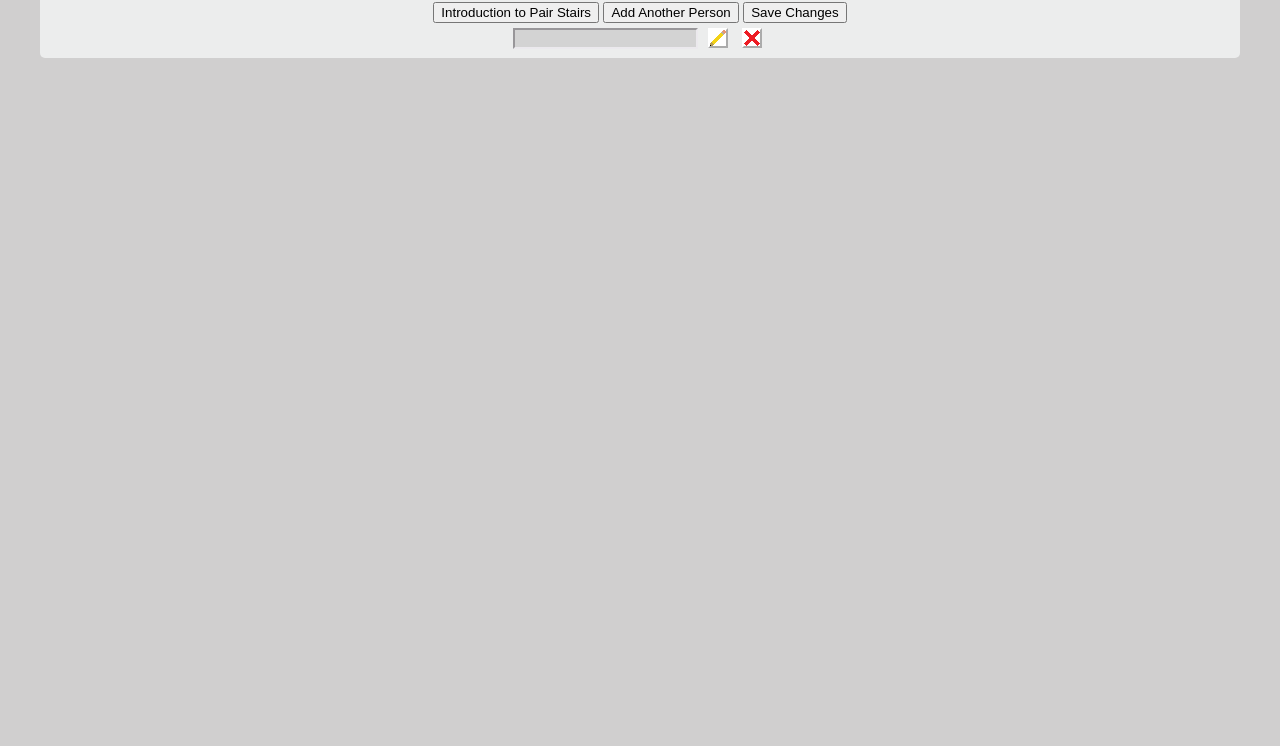
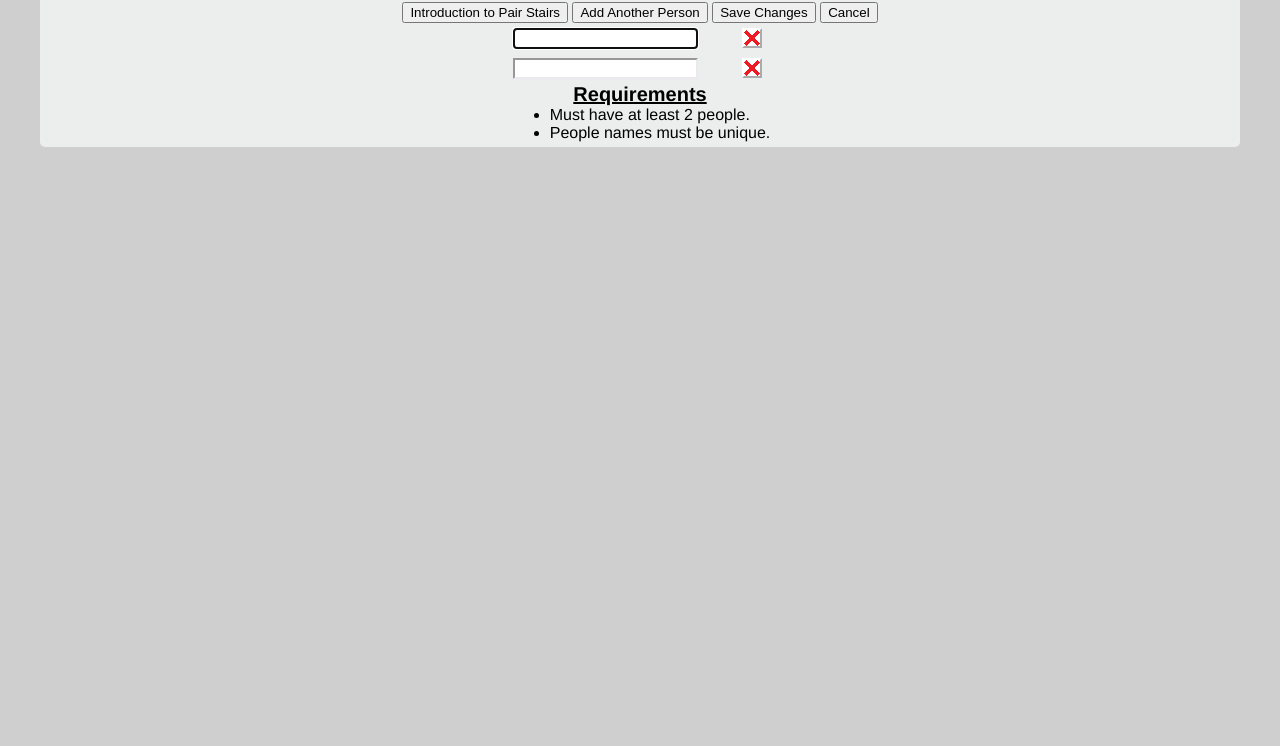
Before and after one commit to MRylander/AgilePairLadder, a plain HTML site: page src/html/editPeople.html in a window 1280 px wide. Shown: the part 54-800 px from the top of the page. Drawn offline with Linux system fonts and the light colour scheme.

Commit message:
Mike Rylander - handled zero people conditions, added requirements list to edit people page

```diff
--- a/src/css/editPeople.css
+++ b/src/css/editPeople.css
@@ -31,3 +31,17 @@
     color: black;
     background-color: #d3d3d3;
 }
+
+div.requirements {
+    text-align: left;
+    display: inline-block;
+}
+
+div.requirements h1 {
+    font-size: 125%;
+    margin: 0;
+    border: 0 solid black;
+    padding: 0;
+    text-align: center;
+    text-decoration: underline;
+}
--- a/src/css/site.css
+++ b/src/css/site.css
@@ -73,3 +73,8 @@ td {
 table {
 	border-spacing: 1;
 }
+
+ul {
+    margin: 0;
+    border: 0 solid black;
+}
--- a/src/html/editPeople.html
+++ b/src/html/editPeople.html
@@ -45,13 +45,24 @@
                 <input type="button" value="Introduction to Pair Stairs" onclick="window.location.href = '../index.html';"/>
                 <input class="button" type="button" value="Add Another Person" onclick="addNewPersonField();"/>
                 <input class="button" type="button" value="Save Changes" onclick="savePeople();"/>
+                <input type="button" value="Cancel" onclick="window.location.href = 'pairStair.html';"/>
 
                 <div class="person">
                     <input class="person_name" type="text" maxlength="25" value="" disabled=""/>
-                    <input class="person_edit_button button" type="image" src="../images/edit16.png" value="Edit"
-                           onclick="makeFieldEditable(this);"/>
-                    <input class="person_remove_button button" type="image" src="../images/delete16.png" value="Remove"
-                           onclick="removeField(this);"/>
+                    <input class="person_edit_button button" type="image" src="../images/edit16.png" value="Edit" onclick="makeFieldEditable(this);"/>
+                    <input class="person_remove_button button" type="image" src="../images/delete16.png" value="Remove" onclick="removeField(this);"/>
+                </div>
+
+                <div class="requirements">
+                    <h1> Requirements </h1>
+                    <ul>
+                        <li>
+                            Must have at least 2 people.
+                        </li>
+                        <li>
+                            People names must be unique.
+                        </li>
+                    </ul>
                 </div>
             </div>
         </div>
--- a/src/scripts/editPeople.js
+++ b/src/scripts/editPeople.js
@@ -21,19 +21,27 @@ $(document).ready(function() {
     }
 );
 
+$("input").live("keypress",function(e) {
+    if(e.which == 13) {
+        addNewPersonField();
+    }
+});
+
 function populatePeopleList() {
     var data = persistedDevNameList.getData();
-    if (data != null) {
+    if (data != null && data[0] != "") {
         $(data).each(function(index, pairName) {
             addPersonFieldWithPersonNamed(pairName);
         });
-        $('.person').last().remove();
+    } else {
+        addNewPersonField();
     }
+    addNewPersonField();
+    $('.person').last().remove();
 }
 
 function addNewPersonField() {
     var newInputField = addPerson('');
-//    newInputField.prop('disabled', false);
     makeFieldEditable($(newInputField).siblings('.person_edit_button'));
     newInputField.focus();
 };
@@ -62,7 +70,12 @@ function savePeople(){
     })
     peopleList.sort()
     persistedDevNameList.setData(peopleList);
-    window.location.href = "pairStair.html";
+    if (peopleList.length < 2){
+        alert("Pair Stair requires at least 2 people.");
+        window.location.href = "editPeople.html";
+    } else{
+        window.location.href = "pairStair.html";
+    }
 }
 
 function makeFieldEditable(button){
--- a/src/scripts/pairStair.js
+++ b/src/scripts/pairStair.js
@@ -17,9 +17,9 @@
 $(document).ready(function() {
     var data = persistedDevNameList.getData();
 
-    //todo - check for all devs removed.
-//    ((data == null) || (data.length < 2)) not enough devs.
-//    need to remove dev ""
+    if ((data == null) || (data.length < 2)){
+        window.location.href = "editPeople.html";
+    }
 
     construct_pair_ladder();
 
```
